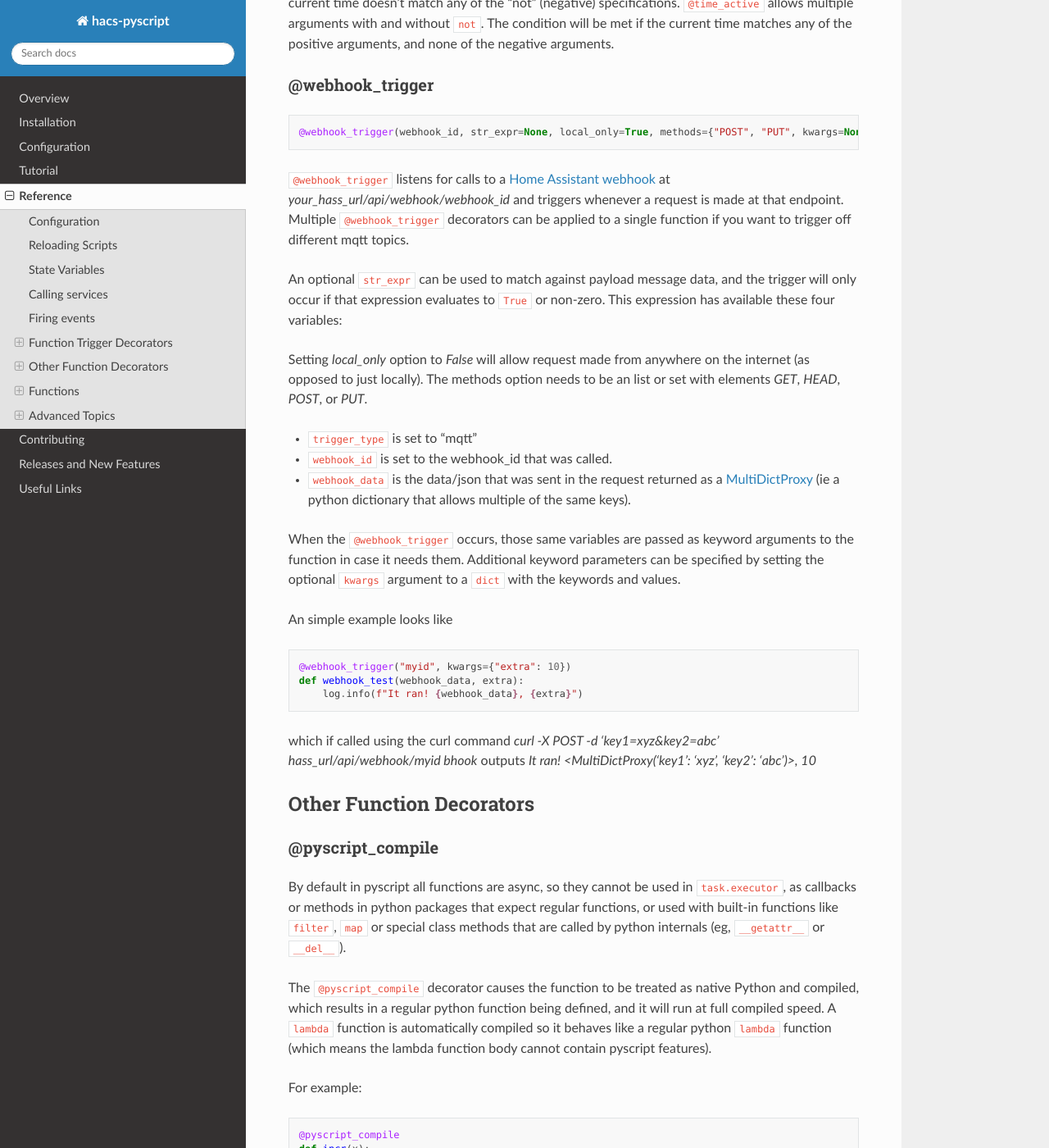
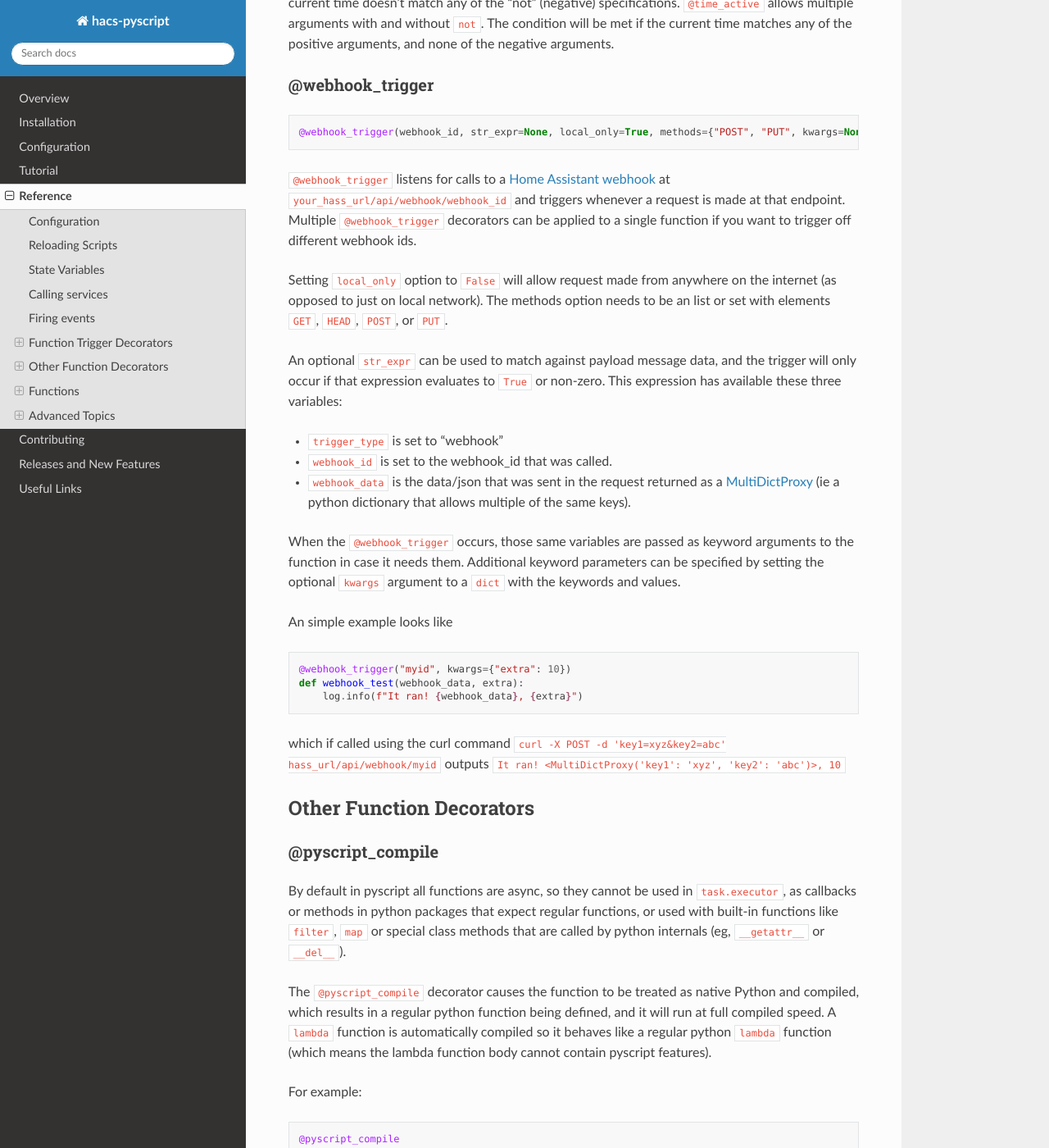
Before and after one commit to custom-components/pyscript, a Sphinx documentation site: the page built from docs/reference.rst, in a window 1280 px wide and 1400 px high, scrolled down 18976 px. Shown: the whole window at 82% size. Built offline with Sphinx 7.4.7 and the Read the Docs theme 2.0.0, drawn with Linux system fonts in a browser that asks for light colours.

```diff
--- a/docs/reference.rst
+++ b/docs/reference.rst
@@ -864,25 +864,19 @@ matches any of the positive arguments, and none of the negative arguments.
 
     @webhook_trigger(webhook_id, str_expr=None, local_only=True, methods={"POST", "PUT", kwargs=None)
 
-``@webhook_trigger`` listens for calls to a `Home Assistant webhook <https://www.home-assistant.io/docs/automation/trigger/#webhook-trigger>`__
-at `your_hass_url/api/webhook/webhook_id` and triggers whenever a request is made at that endpoint.
-Multiple ``@webhook_trigger`` decorators can be applied to a single function if you want
-to trigger off different mqtt topics.
-
-An optional ``str_expr`` can be used to match against payload message data, and the trigger will only occur
-if that expression evaluates to ``True`` or non-zero. This expression has available these four
+``@webhook_trigger`` listens for calls to a `Home Assistant webhook <https://www.home-assistant.io/docs/automation/trigger/#webhook-trigger>`__ at ``your_hass_url/api/webhook/webhook_id`` and triggers whenever a request is made at that endpoint. Multiple ``@webhook_trigger`` decorators can be applied to a single function if you want to trigger off different webhook ids.
+
+Setting ``local_only`` option to ``False`` will allow request made from anywhere on the internet (as opposed to just on local network).
+The methods option needs to be an list or set with elements ``GET``, ``HEAD``, ``POST``, or ``PUT``.
+
+An optional ``str_expr`` can be used to match against payload message data, and the trigger will only occur if that expression evaluates to ``True`` or non-zero. This expression has available these three
 variables:
 
-Setting `local_only` option to `False` will allow request made from anywhere on the internet (as opposed to just locally).
-The methods option needs to be an list or set with elements `GET`, `HEAD`, `POST`, or `PUT`.
-
-- ``trigger_type`` is set to "mqtt"
+- ``trigger_type`` is set to "webhook"
 - ``webhook_id`` is set to the webhook_id that was called.
 - ``webhook_data`` is the data/json that was sent in the request returned as a `MultiDictProxy <https://aiohttp-kxepal-test.readthedocs.io/en/latest/multidict.html#aiohttp.MultiDictProxy>`__ (ie a python dictionary that allows multiple of the same keys).
 
-When the ``@webhook_trigger`` occurs, those same variables are passed as keyword arguments to the
-function in case it needs them. Additional keyword parameters can be specified by setting the
-optional ``kwargs`` argument to a ``dict`` with the keywords and values.
+When the ``@webhook_trigger`` occurs, those same variables are passed as keyword arguments to the function in case it needs them. Additional keyword parameters can be specified by setting the optional ``kwargs`` argument to a ``dict`` with the keywords and values.
 
 An simple example looks like
 
@@ -892,9 +886,7 @@ An simple example looks like
   def webhook_test(webhook_data, extra):
       log.info(f"It ran! {webhook_data}, {extra}")
 
-which if called using the curl command `curl -X POST -d 'key1=xyz&key2=abc' hass_url/api/webhook/myid
-bhook` outputs `It ran! <MultiDictProxy('key1': 'xyz', 'key2': 'abc')>, 10`
-
+which if called using the curl command ``curl -X POST -d 'key1=xyz&key2=abc' hass_url/api/webhook/myid`` outputs ``It ran! <MultiDictProxy('key1': 'xyz', 'key2': 'abc')>, 10``
 
 Other Function Decorators
 -------------------------
@@ -1352,9 +1344,7 @@ It takes the following keyword arguments (all are optional):
 - ``mqtt_trigger=None`` can be set to a string or list of two strings, just like
   ``@mqtt_trigger``. The first string is the MQTT topic, and the second string
   (when the setting is a two-element list) is an expression based on the message variables.
-- ``webhook_trigger=None`` can be set to a string or list of two strings, just like
-  ``@webhook_trigger``. The first string is the webhook id, and the second string
-  (when the setting is a two-element list) is an expression based on the message variables.
+- ``webhook_trigger=None`` can be set to a string or list of two strings, just like ``@webhook_trigger``. The first string is the webhook id, and the second string (when the setting is a two-element list) is an expression based on the message variables.
 - ``webhook_local_only=True`` is used with ``webhook_trigger`` to specify whether to only allow
   local webhooks.
 - ``webhook_methods={"POST", "PUT"}`` is used with ``webhook_trigger`` to specify allowed webhook
```
Also changed, not shown: 1 other file.
